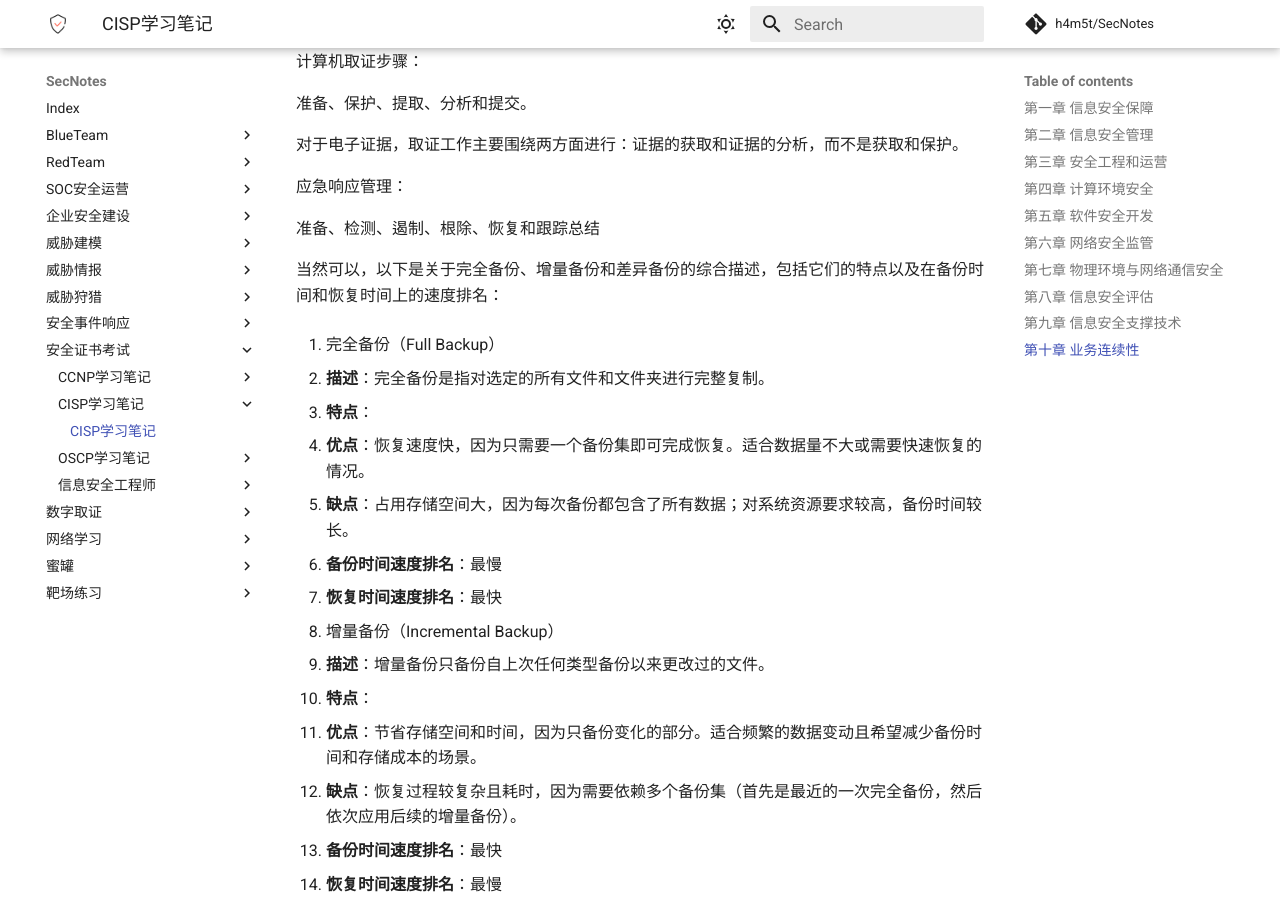
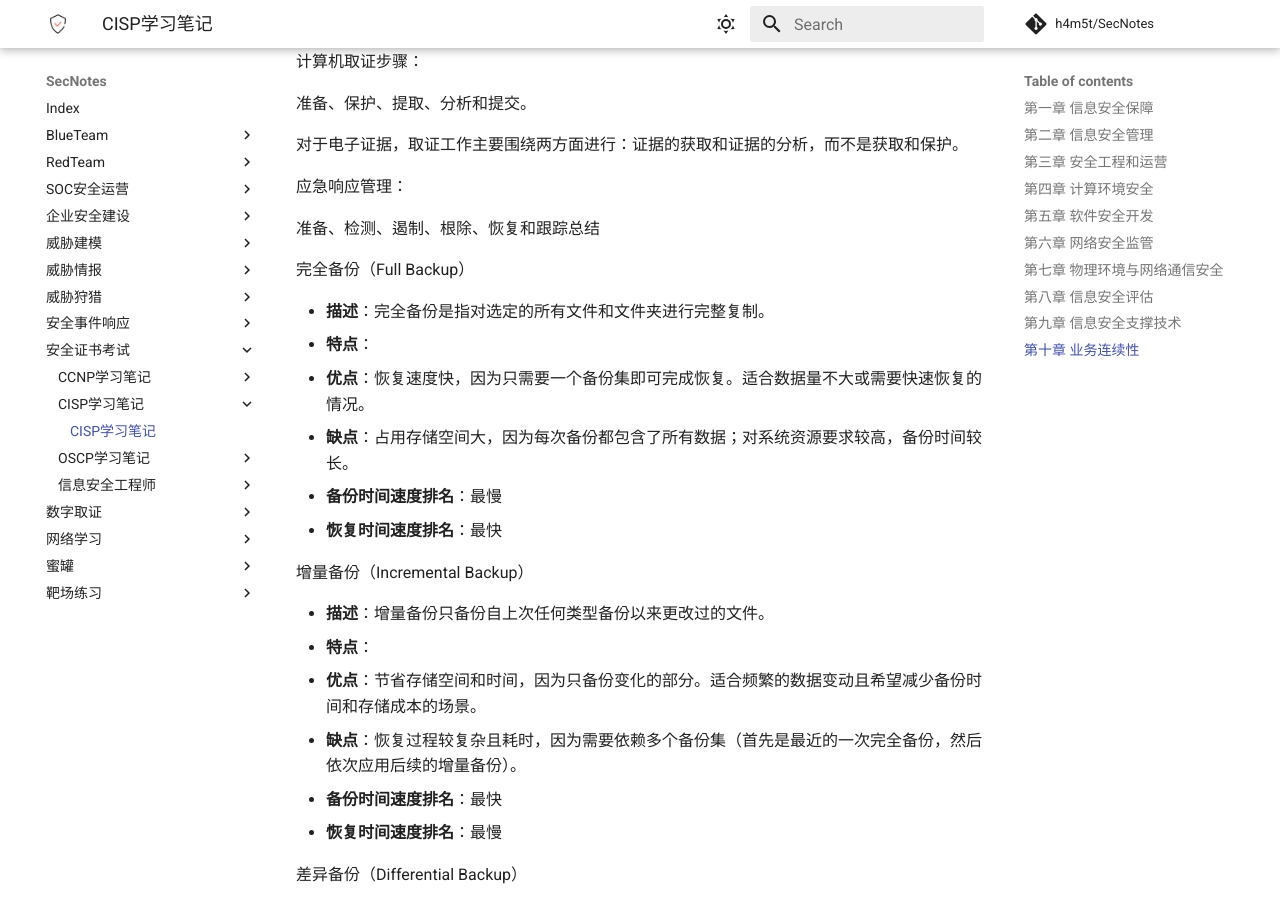
Before and after one commit to h4m5t/SecNotes, an MkDocs documentation site: the page built from docs/安全证书考试/CISP学习笔记/CISP学习笔记.md, in a window 1280 px wide and 900 px high, scrolled down 13283 px. Built offline with MkDocs 1.6.1 and Material for MkDocs 9.7.7, drawn with Linux system fonts in a browser that asks for light colours; comment, search, counter and statistics services are not loaded.

Commit message:
Update CISP学习笔记.md

```diff
--- a/docs/安全证书考试/CISP学习笔记/CISP学习笔记.md
+++ b/docs/安全证书考试/CISP学习笔记/CISP学习笔记.md
@@ -561,9 +561,7 @@
 
 
 
-当然可以，以下是关于完全备份、增量备份和差异备份的综合描述，包括它们的特点以及在备份时间和恢复时间上的速度排名：
-
-1. 完全备份（Full Backup）
+完全备份（Full Backup）
 
 - **描述**：完全备份是指对选定的所有文件和文件夹进行完整复制。
 - **特点**：
```
Also changed, not shown: other parts of docs/安全证书考试/CISP学习笔记/CISP学习笔记.md (+2 -2 lines).
